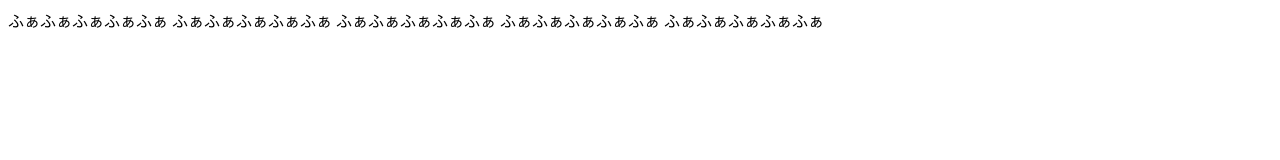
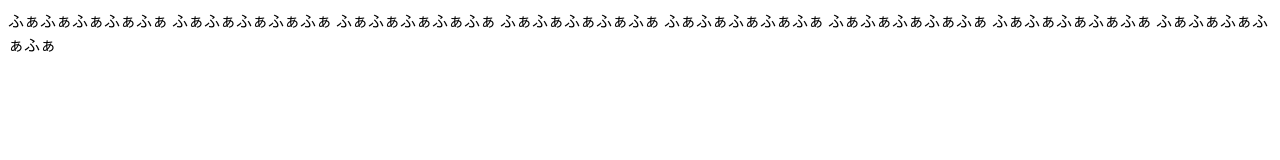
Before and after one commit to ktsutsu/test1, a plain HTML site: page 2.html in a window 1280 px wide. Drawn offline with Linux system fonts and the light colour scheme.

Commit message:
sssssssssss

```diff
--- a/2.html
+++ b/2.html
@@ -11,5 +11,8 @@
 ふぁふぁふぁふぁふぁ
 ふぁふぁふぁふぁふぁ
 ふぁふぁふぁふぁふぁ
+ふぁふぁふぁふぁふぁ
+ふぁふぁふぁふぁふぁ
+ふぁふぁふぁふぁふぁ
 </body>
 </html>
```
